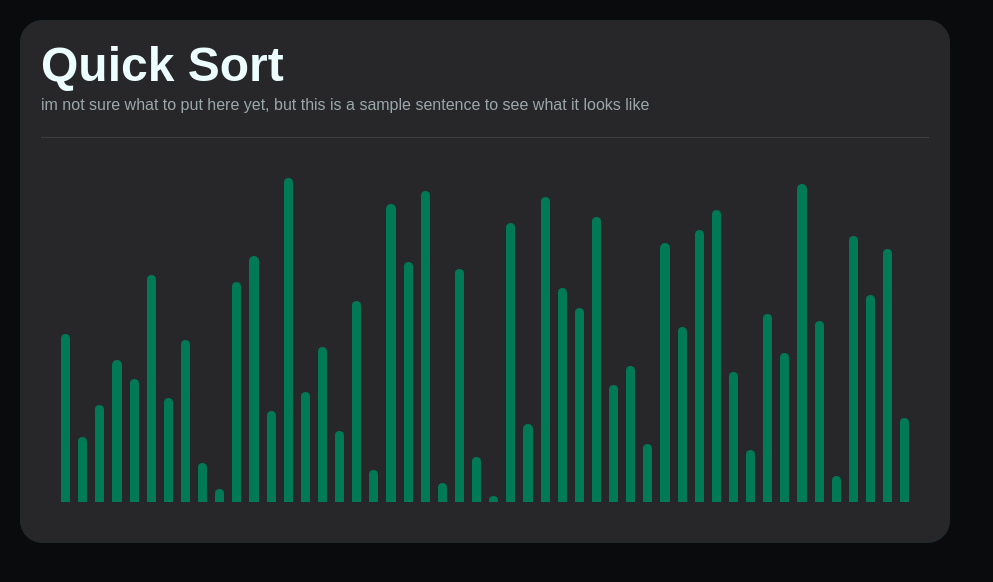
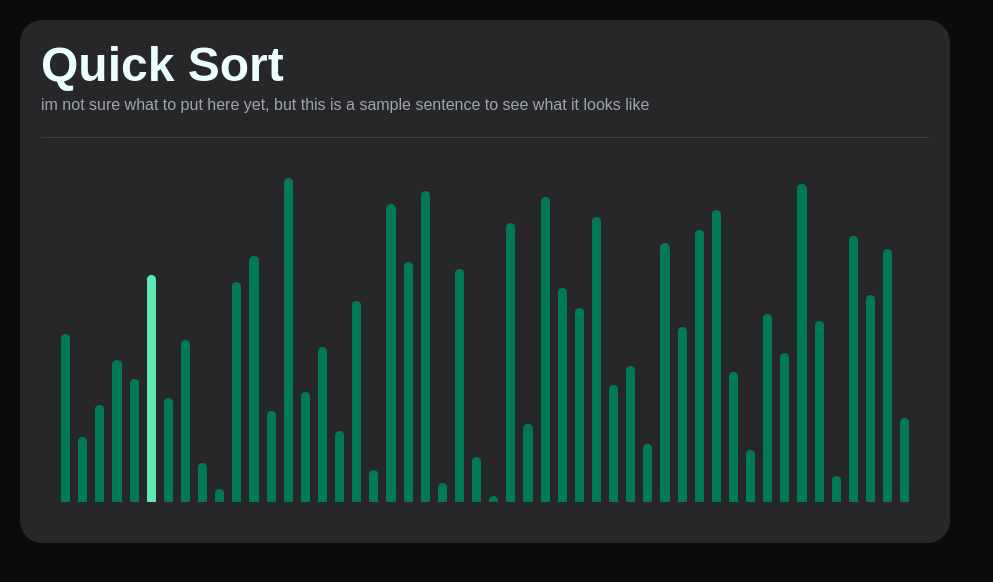
Before and after one commit to rmedcraft/sorting-algorithm-visualizer, a React (Vite) app: page / in a window 1280 px wide. Shown: the top 582 px of the page, without its empty margins (0-993 px from the left). Built offline with nearby package versions, Linux system fonts and the light colour scheme.

Commit message:
swapped bars glow

```diff
--- a/src/App.tsx
+++ b/src/App.tsx
@@ -8,6 +8,7 @@ function App() {
     const size = 50
     const [algorithm,] = useState<string>("Quick Sort")
     const [arr, setArr] = useState<number[]>(Array.from(Array(size).keys()))
+    const [swapIndex, setSwapIndex] = useState<number[]>([])
 
     const swap = async (a: number, b: number) => {
         setArr((arr) => {
@@ -17,7 +18,9 @@ function App() {
             newArr[a] = temp
             return newArr
         })
+        setSwapIndex([a, b])
         await wait(100)
+        setSwapIndex([])
     }
 
     const sorter = new Sorter(swap, size)
@@ -44,30 +47,30 @@ function App() {
                 <h1 className="font-bold text-5xl">{algorithm}</h1>
                 <p className="font-medium text-muted-foreground mt-1">{"im not sure what to put here yet, but this is a sample sentence to see what it looks like"}</p>
                 <hr className="my-5"></hr>
-                <Sorting size={size} arr={arr} />
+                <Sorting size={size} arr={arr} swapIndex={swapIndex} />
             </div>
         </div>
     )
 }
 
 const Sorting: React.FC<any> = (props) => {
-    const { arr, size } = props
+    const { arr, size, swapIndex } = props
 
     return (
         <div className="grow w-full p-5 flex flex-row gap-2 justify-between items-end">
             {arr.map((num: number, index: number) =>
-                <SortingBar key={num} value={num + 1} total={size} index={index} />
+                <SortingBar key={num} value={num + 1} total={size} index={index} swapIndex={swapIndex} />
             )}
         </div>
     )
 }
 
 const SortingBar: React.FC<any> = (props) => {
-    const { value, total, index } = props
+    const { value, total, index, swapIndex } = props
     const height = Math.round(value / total * 100)
 
     return (
-        <div className={`bg-chart-4 w-10 rounded-t-sm`} style={{ height: `${height}%`, order: index }}></div>
+        <div className={`w-10 rounded-t-sm ${swapIndex.includes(index) ? "bg-chart-1" : "bg-chart-4"}`} style={{ height: `${height}%`, order: index }}></div>
     )
 }
 
```
